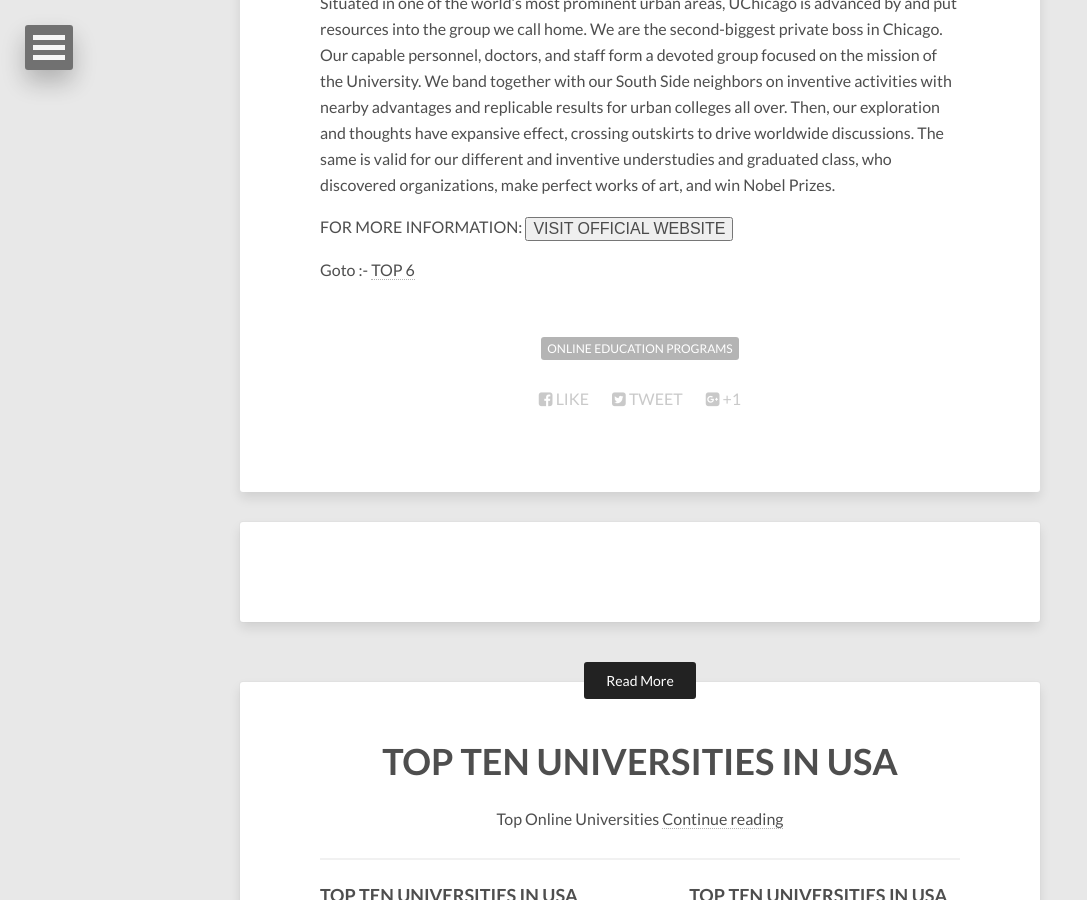
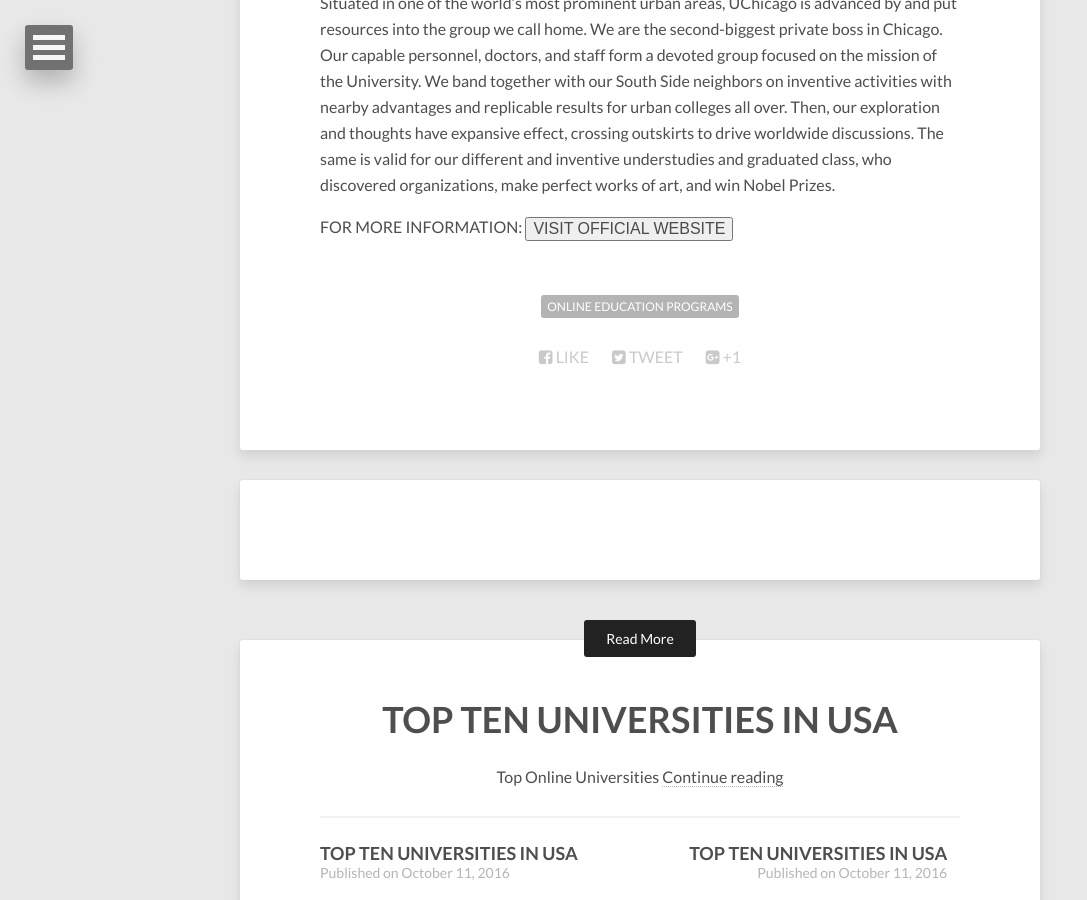
Before and after one commit to vivek1karna/topten, a Jekyll site: the page built from _posts/2016-10-11-top-online-universities5.md, in a window 1280 px wide and 900 px high, scrolled down 1221 px. Shown: the whole window, without its empty margins (0-1087 px from the left). Built offline with Jekyll 4.4.1, drawn with Linux system fonts in a browser that asks for light colours; nearby versions of some CDN libraries; comment, search, counter and statistics services are not loaded.

Commit message:
Update 2016-10-11-top-online-universities5.md

```diff
--- a/_posts/2016-10-11-top-online-universities5.md
+++ b/_posts/2016-10-11-top-online-universities5.md
@@ -27,5 +27,3 @@ Situated in one of the world's most prominent urban areas, UChicago is advanced
 
 FOR MORE INFORMATION:
 <button><a href="http://www.harvard.edu/">VISIT OFFICIAL WEBSITE</a></button>
-
-Goto :- [TOP 6](/topten/top-online-universities6/)
```
